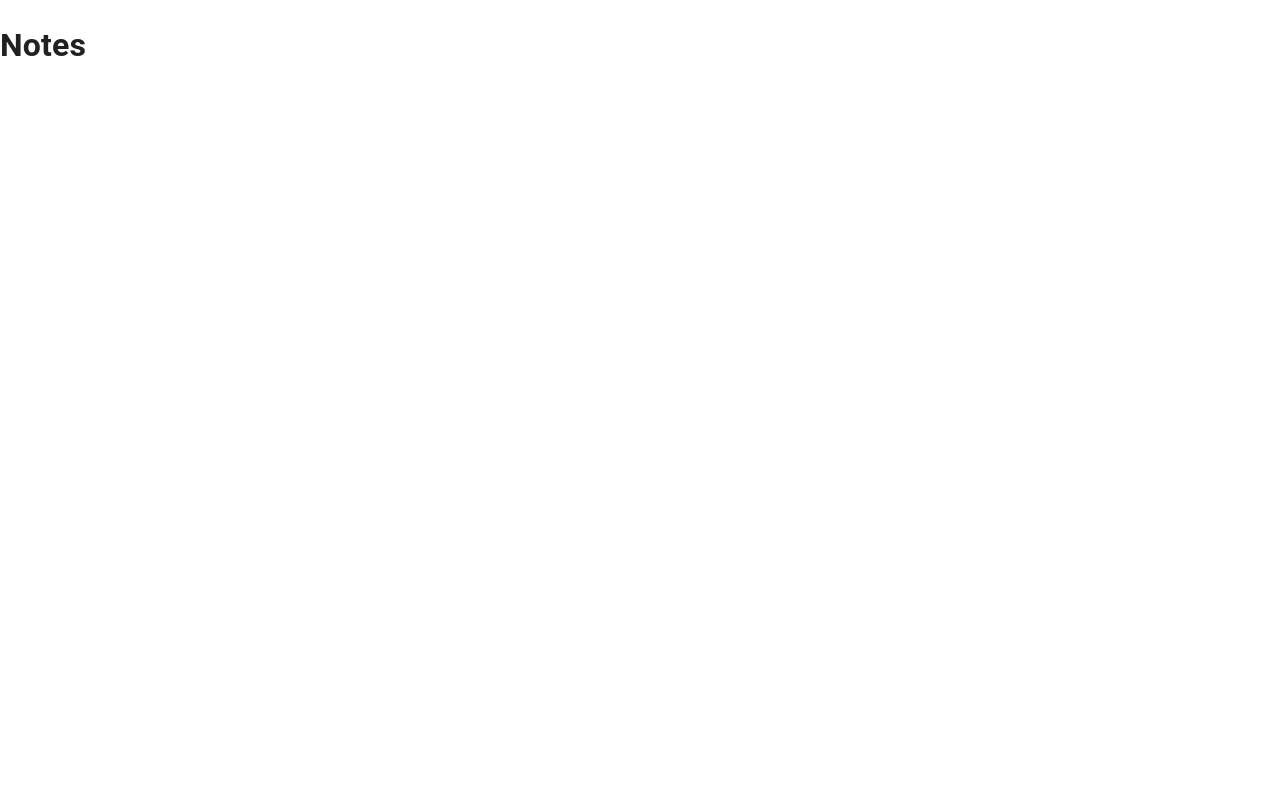
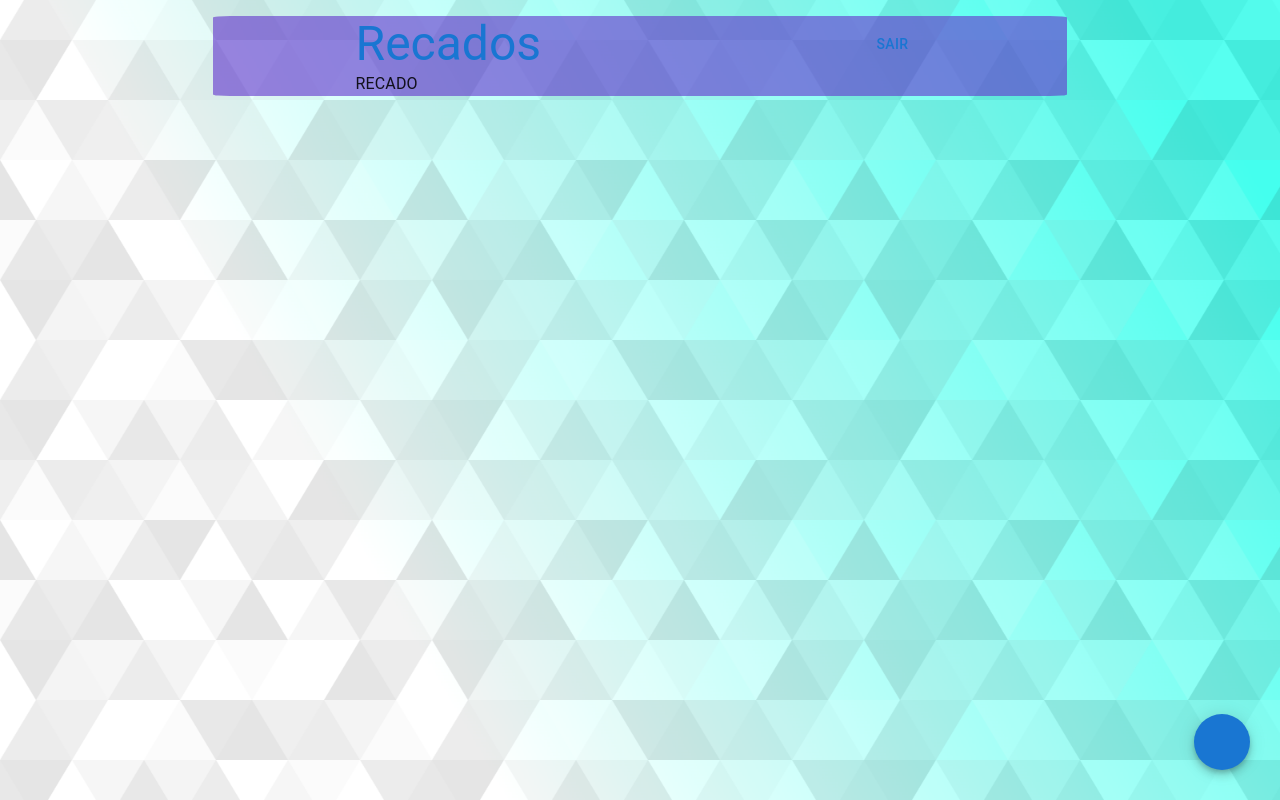
Before and after one commit to Gabileichtweis/atividade-conclusao-modulo-6-frontend, a React (Create React App) app: page /recados in a window 1280 px wide. Built offline with nearby package versions, Linux system fonts and the light colour scheme.

Commit message:
pagina recados estática

```diff
--- /dev/null
+++ b/src/models/user.model.ts
@@ -0,0 +1,4 @@
+export interface User {
+  email: string;
+  password: string;
+}
--- a/src/pages/NotesPage.tsx
+++ b/src/pages/NotesPage.tsx
@@ -1,7 +1,78 @@
+import { Grid, Typography, Button, Divider, Fab, Modal } from '@mui/material';
 import React from 'react';
 
 const Notes: React.FC = () => {
-  return <h1>Notes</h1>;
+  return (
+    <>
+      {/* ARRUMAR BUG DA IMAGEM */}
+      <Grid
+        container
+        height={'100vh'}
+        display={'flex'}
+        justifyContent={'center'}
+        sx={{
+          backgroundImage: 'url(./images/backgroundImage.png)',
+          backgroundSize: 'cover',
+          backgroundPosition: 'center',
+        }}
+      >
+        <Grid item xs={12} sm={10} md={8}>
+          <Grid
+            container
+            display={'flex'}
+            justifyContent={'center'}
+            marginTop={2}
+            marginBottom={2}
+            sx={{ backgroundColor: '#6538cd9e', borderRadius: '2%' }}
+          >
+            <Grid
+              item
+              xs={12}
+              sm={10}
+              md={8}
+              display={'flex'}
+              justifyContent={'space-between'}
+            >
+              <Typography variant="h3" color={'primary'}>
+                Recados
+              </Typography>
+              <Button>SAIR</Button>
+            </Grid>
+            <Divider />
+            <Grid
+              item
+              xs={12}
+              sm={10}
+              md={8}
+              display={'flex'}
+              alignItems={'flex-start'}
+            >
+              <Grid container>
+                RECADO
+                {/*  {recados
+                  .filter((recado) => recado.criadoPor === usuarioLogado.email)
+                  .map((recado) => (
+                    <Grid item key={recado.id} xs={12}>
+                      <ListaRecados recado={recado} />
+                    </Grid>
+                  ))} */}
+              </Grid>
+            </Grid>
+          </Grid>
+        </Grid>
+      </Grid>
+
+      <Fab
+        color="primary"
+        aria-label="Adicionar novo contato"
+        sx={{ position: 'fixed', right: '30px', bottom: '30px' }}
+      >
+        {/* ICONE ADD */}
+      </Fab>
+
+      {/* <Modal aberto={abertura} acao="criar" fecharModal={fecharModal} /> */}
+    </>
+  );
 };
 
 export default Notes;
```
Also changed, not shown: src/models/notes.model.ts (added, +29 -0 lines).
